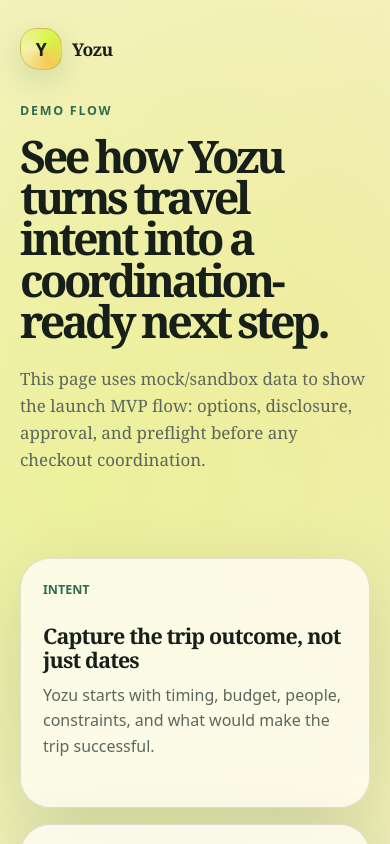
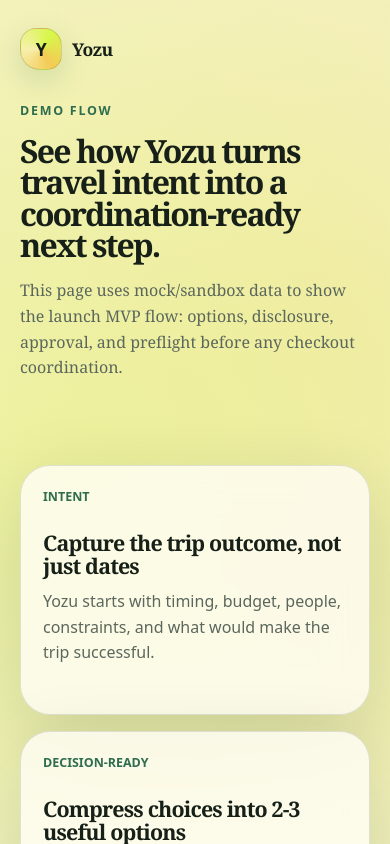
Before and after one commit to lorettawillow-lele/yozu-web, a Next.js app: page /demo in a window 390 px wide. Shown: the top 844 px of the page. Built offline with nearby package versions, Linux system fonts and the light colour scheme.

Commit message:
phase2 v3 title reduction

```diff
--- a/app/demo/page.tsx
+++ b/app/demo/page.tsx
@@ -23,7 +23,7 @@
 export default function DemoPage() {
   return (
     <PageShell>
-      <section className="section pageLead">
+      <section className="section pageLead compactPublicLead">
         <div className="sectionIntro wideIntro">
           <p className="eyebrow">Demo flow</p>
           <h1 className="pageTitle">See how Yozu turns travel intent into a coordination-ready next step.</h1>
--- a/app/globals.css
+++ b/app/globals.css
@@ -499,6 +499,25 @@
   max-width: 680px;
 }
 
+.compactPublicTitle {
+  font-size: clamp(2.45rem, 5vw, 5rem);
+  letter-spacing: -0.06em;
+  line-height: 0.95;
+  margin-bottom: 18px;
+}
+
+.compactPublicLead .pageTitle {
+  font-size: clamp(2.2rem, 4.6vw, 4.7rem);
+  letter-spacing: -0.06em;
+  line-height: 0.95;
+  margin-bottom: 18px;
+}
+
+.compactPublicLead .lede {
+  font-size: clamp(1rem, 1.65vw, 1.1rem);
+  max-width: 680px;
+}
+
 .contactLead .wideIntro,
 .opsLead .wideIntro {
   max-width: 760px;
@@ -733,6 +752,12 @@
 }
 
 @media (max-width: 920px) {
+  .compactPublicTitle,
+  .compactPublicLead .pageTitle {
+    font-size: clamp(1.95rem, 8.2vw, 3.15rem);
+    line-height: 0.98;
+  }
+
   .compactLead .pageTitle {
     font-size: clamp(2rem, 9vw, 3.4rem);
   }
--- a/app/intake/page.tsx
+++ b/app/intake/page.tsx
@@ -6,7 +6,7 @@
 export default function IntakePage() {
   return (
     <PageShell>
-      <section className="section pageLead">
+      <section className="section pageLead compactPublicLead">
         <div className="sectionIntro wideIntro">
           <p className="eyebrow">Trip intake</p>
           <h1 className="pageTitle">Submit a real request without pretending the system already booked it.</h1>
--- a/app/page.tsx
+++ b/app/page.tsx
@@ -10,7 +10,7 @@
         <div className="heroGrid landingGrid">
           <div className="heroCopy">
             <p className="eyebrow">AI Operating System for Enterprise Travel</p>
-            <h1>Trustworthy travel execution starts before booking.</h1>
+            <h1 className="compactPublicTitle">Trustworthy travel execution starts before booking.</h1>
             <p className="lede">
               {BRAND.productDisplayName} helps travelers move from messy intent to decision-ready,
               source-backed options with approval, disclosure, and preflight before checkout
```
